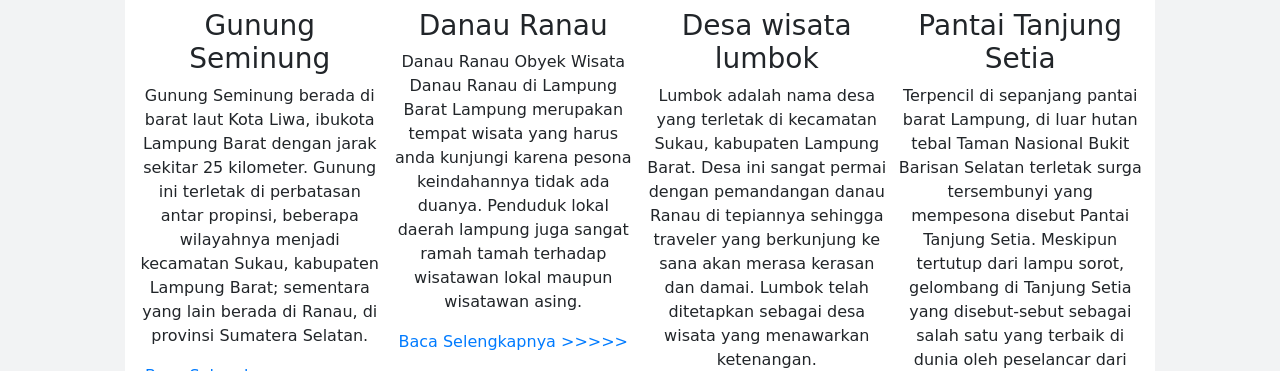
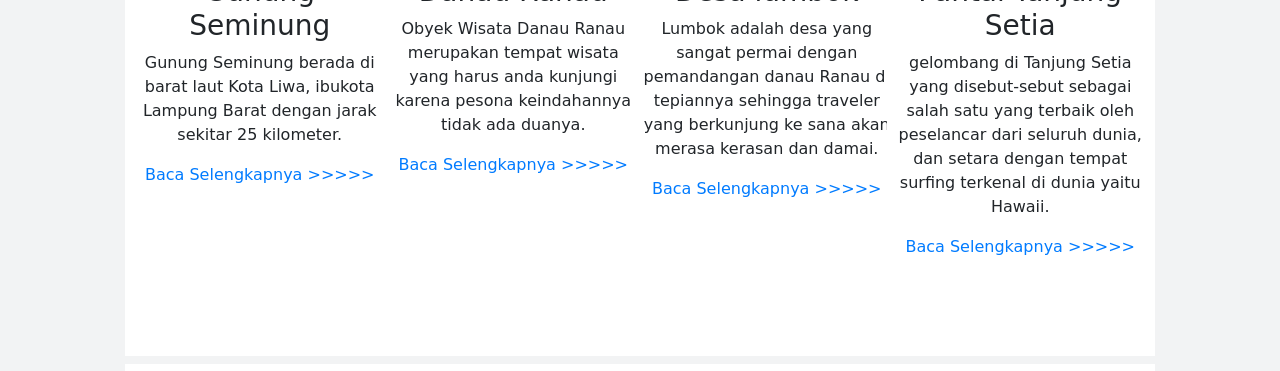
Before and after one commit to alfincahyo/KuyLampung, a CodeIgniter app: page /database/location/lambar in a window 1280 px wide. Shown: the part 1389-1760 px from the top of the page. Run offline with CodeIgniter, Linux system fonts and the light colour scheme; some web fonts are replaced.

Commit message:
Add files via upload

```diff
--- a/application/views/location/lambar.php
+++ b/application/views/location/lambar.php
@@ -87,7 +87,7 @@ h1 {
     <div class="content">
       <img src="<?=base_url()?>assets/img/lambar/gunungseminungx.jpg" style="width:100%; height: 23%;">
       <h3 style="margin-top: 10px;">Gunung Seminung</h3>
-      <p>Gunung Seminung berada di barat laut Kota Liwa, ibukota Lampung Barat dengan jarak sekitar 25 kilometer. Gunung ini terletak di perbatasan antar propinsi, beberapa wilayahnya menjadi kecamatan Sukau, kabupaten Lampung Barat; sementara yang lain berada di Ranau, di provinsi Sumatera Selatan.
+      <p>Gunung Seminung berada di barat laut Kota Liwa, ibukota Lampung Barat dengan jarak sekitar 25 kilometer.
       </p>
 
       <a href="<?php echo site_url('lambar/lambar1'); ?>">
@@ -99,8 +99,7 @@ h1 {
     <div class="content">
     <img src="<?=base_url()?>assets/img/lambar/danauranau4.jpg" alt="Lights" style="width:100%; height: 23%;">
       <h3 style="margin-top: 10px;">Danau Ranau</h3>
-      <p>Danau Ranau
-Obyek Wisata Danau Ranau di Lampung Barat  Lampung merupakan tempat wisata yang harus anda kunjungi karena pesona keindahannya tidak ada duanya. Penduduk lokal daerah lampung juga sangat ramah tamah terhadap wisatawan lokal maupun wisatawan asing.  </p>
+      <p>Obyek Wisata Danau Ranau merupakan tempat wisata yang harus anda kunjungi karena pesona keindahannya tidak ada duanya. </p>
       <a href="<?php echo site_url('lambar/lambar2'); ?>">
                 Baca Selengkapnya >>>>>
                 </a>
@@ -109,9 +108,9 @@ Obyek Wisata Danau Ranau di Lampung Barat  Lampung merupakan tempat wisata yang
   <div class="column">
     <div class="content">
     <img src="<?=base_url()?>assets/img/lambar/lumbokx1.jpg" alt="Nature" style="width:100%; height: 23%;">
-      <h3 style="margin-top: 10px;">Desa wisata lumbok</h3>
+      <h3 style="margin-top: 10px;">Desa lumbok</h3>
       <p>
-      Lumbok adalah nama desa yang terletak di kecamatan Sukau, kabupaten Lampung Barat. Desa ini sangat permai dengan pemandangan danau Ranau di tepiannya sehingga traveler yang berkunjung ke sana akan merasa kerasan dan damai. Lumbok telah ditetapkan sebagai desa wisata yang menawarkan ketenangan.
+      Lumbok adalah desa yang sangat permai dengan pemandangan danau Ranau di tepiannya sehingga traveler yang berkunjung ke sana akan merasa kerasan dan damai.
       </p>
       <a href="<?php echo site_url('lambar/lambar3'); ?>">
                 Baca Selengkapnya >>>>>
@@ -122,7 +121,7 @@ Obyek Wisata Danau Ranau di Lampung Barat  Lampung merupakan tempat wisata yang
     <div class="content">
     <img src="<?=base_url()?>assets/img/lambar/tjsetia1.jpg" alt="Mountains" style="width:100%; height: 23%;">
       <h3 style="margin-top: 10px;">Pantai Tanjung Setia</h3>
-      <p>Terpencil di sepanjang pantai barat Lampung, di luar hutan tebal Taman Nasional Bukit Barisan Selatan terletak surga tersembunyi yang mempesona disebut Pantai Tanjung Setia. Meskipun tertutup dari lampu sorot, gelombang di Tanjung Setia yang disebut-sebut sebagai salah satu yang terbaik di dunia oleh peselancar dari seluruh dunia.
+      <p>gelombang di Tanjung Setia yang disebut-sebut sebagai salah satu yang terbaik oleh peselancar dari seluruh dunia, dan setara dengan tempat surfing terkenal di dunia yaitu Hawaii.
 </p>
       <a href="<?php echo site_url('lambar/lambar4'); ?>">
                 Baca Selengkapnya >>>>>
@@ -136,7 +135,7 @@ Obyek Wisata Danau Ranau di Lampung Barat  Lampung merupakan tempat wisata yang
   <img src="<?=base_url()?>assets/img/lambar/jakung1.png" alt="Bear" style="width:100%;">
   <h3 style="margin-top: 10px;">Pantai Labuhan Jakung</h3>
   <p>
-  	Salah satu pantai di Krui Pesisir Barat yang memiliki panorama menakjubkan adalah Pantai Labuhan Jukung. Sunset di pantai ini merupakan salah satu yang terbaik diantara patai-pantai di Pesisir Barat Lampung lainnya. Sampai di Pantai Labuhan Jukung Krui anda akan disambut dengan gemuruh ombak dan lautan lepas yang menghampar.
+  	Salah satu pantai di Krui Pesisir Barat yang memiliki panorama menakjubkan sunset di pantai ini merupakan salah satu yang terbaik diantara patai-pantai di Pesisir Barat Lampung lainnya.
   </p>
     <a href="<?php echo site_url('lambar/lambar5'); ?>">
                 Baca Selengkapnya >>>>>
@@ -148,7 +147,7 @@ Obyek Wisata Danau Ranau di Lampung Barat  Lampung merupakan tempat wisata yang
     <div class="content">
       <img src="<?=base_url()?>assets/img/lambar/suoh5.jpg" style="width:100%; height: 23%;">
       <h3 style="margin-top: 10px;">Danau Suoh</h3>
-      <p>Danau Lebar Suoh yang memiliki luas 65 hektare. Setibanya di Danau Suoh anda akan disambut dengan hamparan savana ilalang yang menakjubkan. Ada puluhan hektar savana ilalang berwarna hijau yang siap memanjakan mata anda. Menurut catatan sejarah, Danau Suoh ini terbentuk atas letusan gunung berapi pada saat purbakala.</p>
+      <p>Di Danau Suoh anda akan disambut dengan hamparan savana ilalang yang menakjubkan. Ada puluhan hektar savana ilalang berwarna hijau yang siap memanjakan mata anda.</p>
 
       <a href="<?php echo site_url('lambar/lambar6'); ?>">
                 Baca Selengkapnya >>>>>
@@ -160,7 +159,7 @@ Obyek Wisata Danau Ranau di Lampung Barat  Lampung merupakan tempat wisata yang
     <img src="<?=base_url()?>assets/img/lambar/pesagi1.jpg" alt="Lights" style="width:100%; height: 23%;">
       <h3 style="margin-top: 10px;">Gunung Pesagi</h3>
       <p>
-        Gunung Pesagi merupakan sebuah gunung yang berada di Liwa, Kabupaten Lampung Barat dengan ketinggian mencapai 2389 mdpl. Keindahan alam di Lampung Barat sudah tidak diragukan lagi, dan Gunung Pesagi merupakan salah satu destinasi wisata yang wajib dikunjungi, karena dari puncak Gunung Pesagi kalian dapat menikmati keindahan wilayah Lampung Barat
+       Keindahan alam di Lampung Barat sudah tidak diragukan lagi, dan Gunung Pesagi merupakan salah satu destinasi wisata yang wajib dikunjungi, karena dari puncak Gunung Pesagi kalian dapat menikmati keindahan wilayah Lampung Barat
       </p>
       <a href="<?php echo site_url('lambar/lambar7'); ?>">
                 Baca Selengkapnya >>>>>
@@ -172,7 +171,7 @@ Obyek Wisata Danau Ranau di Lampung Barat  Lampung merupakan tempat wisata yang
     <img src="<?=base_url()?>assets/img/lambar/baris1.jpg" alt="Nature" style="width:100%; height: 23%;">
       <h3 style="margin-top: 10px;">Bukit Barisan Selatan</h3>
       <p>
-      Taman Nasional Bukit Barisan Selatan terletak di ujung wilayah selatan – barat Sumatera, dengan total luas 3.588 km², meliputi tiga propinsi yaitu Lampung, Bengkulu dan Sumatera Selatan. Secara historis, Taman Nasional Bukit Barisan Selatan dinyatakan sebagai Wildlife Sanctuary pada tahun 1935, dan menjadi Taman Nasional pada tahun 1982.
+      Taman Nasional Bukit Barisan Selatan terletak di ujung wilayah selatan – barat Sumatera, dengan total luas 3.588 km², meliputi tiga propinsi yaitu Lampung, Bengkulu dan Sumatera Selatan.
       </p>
       <a href="<?php echo site_url('lambar/lambar8'); ?>">
                 Baca Selengkapnya >>>>>
@@ -183,7 +182,7 @@ Obyek Wisata Danau Ranau di Lampung Barat  Lampung merupakan tempat wisata yang
     <div class="content">
     <img src="<?=base_url()?>assets/img/lambar/besai1.jpg" alt="Mountains" style="width:100%; height: 23%;">
       <h3 style="margin-top: 10px;">Sungai  Way Besai</h3>
-      <p> Kabupaten Lampung Barat sebagian besar dilintasi oleh sungai besar yang disebut Sungai Way Besai. Potensi besar yang dimiliki oleh sungai digunakan untuk kebutuhan pariwisata, yaitu arung jeram. Sepanjang jalur rafting ada sekitar 13 jeram yang harus dilewati.
+      <p> Potensi besar yang dimiliki oleh sungai digunakan untuk kebutuhan pariwisata, yaitu arung jeram. Sepanjang jalur rafting ada sekitar 13 jeram yang harus dilewati.
 </p>
       <a href="<?php echo site_url('lambar/lambar9'); ?>">
                 Baca Selengkapnya >>>>>
@@ -197,9 +196,8 @@ Obyek Wisata Danau Ranau di Lampung Barat  Lampung merupakan tempat wisata yang
   <img src="<?=base_url()?>assets/img/lambar/angin1.jpg" alt="Bear" style="width:100%;">
   <h3 style="margin-top: 10px;">Bukit  Mandiangin</h3>
   <p>
-    Bukit Mandiangin berada di Lumbok Ranau, Lampung Barat, bukit ini berdiri kokoh dengan ketinggian 400 meter di atas permukaan laut dan bakal menjadi titik lepas landas untuk olahraga yang sangat populer, paralayang.
-Dari atas Bukit Mandiangin, para traveler tak hanya digoda dengan indahnya panorama alam Lampung Barat
-  </p>
+    bukit ini berdiri kokoh dengan ketinggian 400 meter di atas permukaan laut dan bakal menjadi titik lepas landas untuk olahraga yang sangat populer, paralayang.
+
     <a href="<?php echo site_url('lambar/lambar10'); ?>">
                 Baca Selengkapnya >>>>>
                 </a>
```
